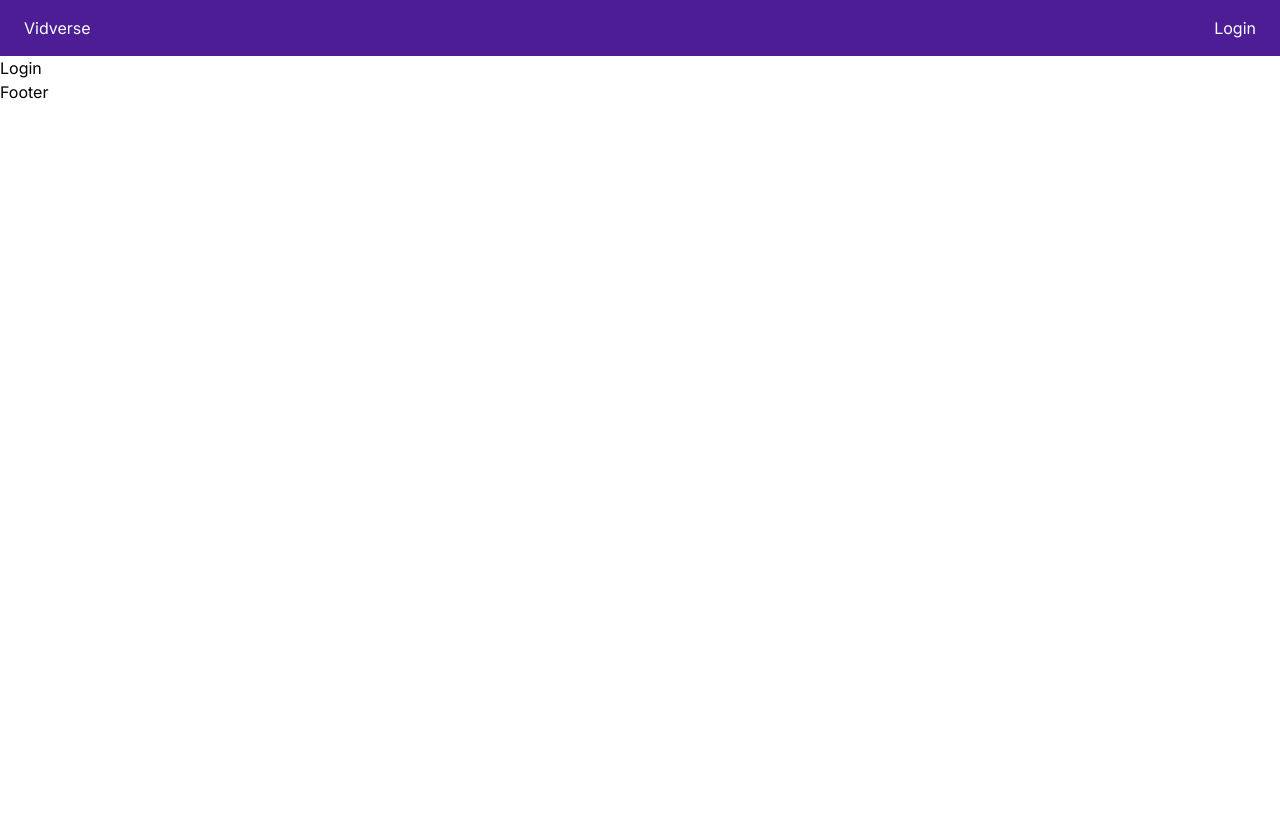
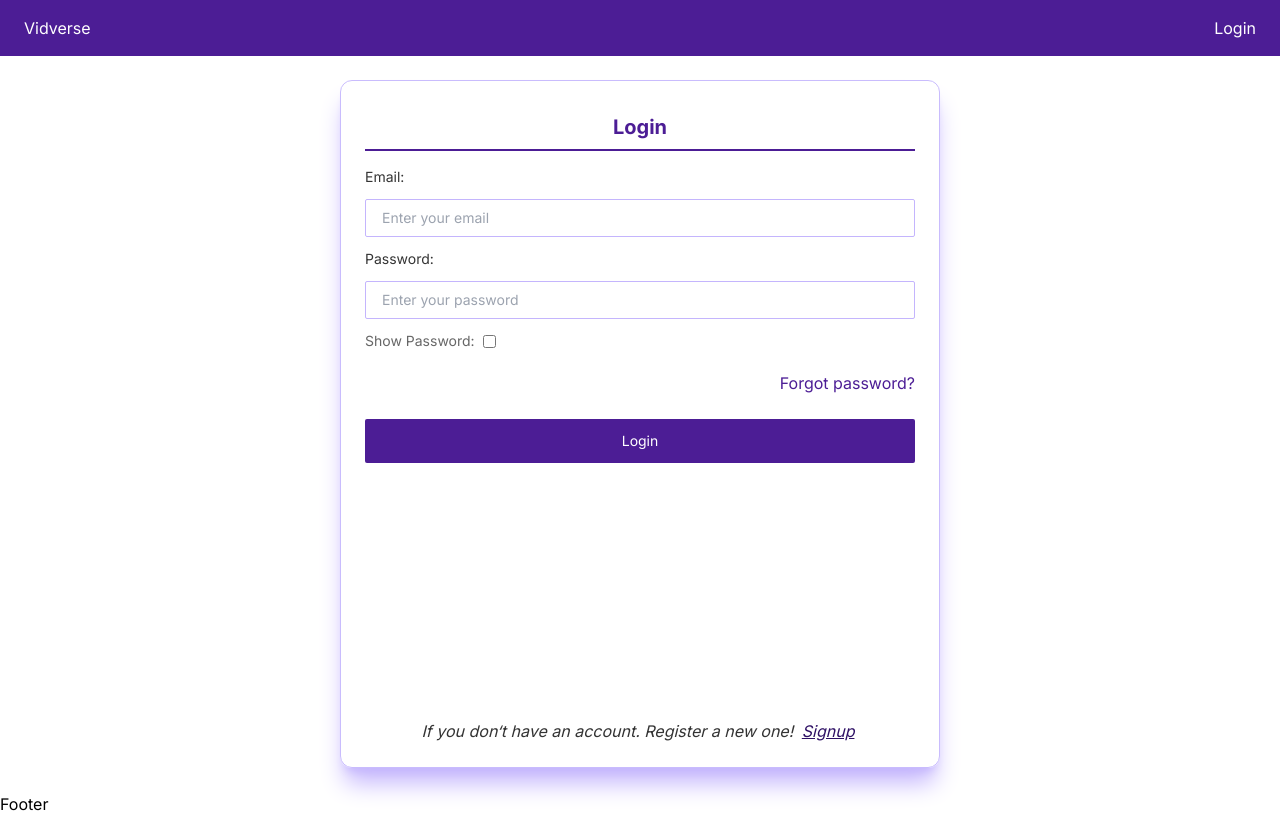
Before and after one commit to raihan2bd/vidverse-client, a Next.js app: page /login in a window 1280 px wide. Built offline with nearby package versions, Linux system fonts and the light colour scheme.

Commit message:
Add login page layout with necessary styles

```diff
--- a/src/app/login/page.tsx
+++ b/src/app/login/page.tsx
@@ -1,26 +1,82 @@
-"use client"
-import {FormEvent} from 'react'
-import axios from 'axios'
+"use client";
+import { FormEvent, useState } from "react";
+import Link from "next/link";
+import axios from "axios";
+import Input from "@/components/UI/input";
+import Button from "@/components/UI/Button";
 
 const Login = () => {
+  const [showPass, setShowPass] = useState(false);
+
+  const handleShowPass = () => {
+    setShowPass((prev) => !prev);
+  };
+
   const formSubmitHandler = async (event: FormEvent<HTMLFormElement>) => {
-    event.preventDefault()
+    event.preventDefault();
     try {
+      axios.defaults.withCredentials = true;
 
-      axios.defaults.withCredentials = true
-
-      const res = await axios.post("http://localhost:4000/api/v1/auth/login", {})
+      const res = await axios.post(
+        "http://localhost:4000/api/v1/auth/login",
+        {}
+      );
       // const result = await res.json()
       // console.log(result)
-      console.log(res.data)
+      console.log(res.data);
     } catch (error) {
-      console.log(error)
+      console.log(error);
     }
-  }
+  };
 
-  return <form onSubmit={formSubmitHandler}>
-    <button type="submit">Login</button>
-  </form>
-}
+  return (
+    <section className="flex flex-col justify-center items-center p-6">
+      <form
+        className="flex flex-col border border-violet-300/90 p-4 md:p-6 min-h-[calc(100vh-7rem)] w-[600px] max-w-[100%] shadow-xl shadow-violet-300 rounded-xl overflow-y-auto"
+        onSubmit={formSubmitHandler}
+      >
+        <h2 className="text-center text-xl border-0 border-b-2 font-bold border-violet-900 p-2 text-violet-900 mb-3">
+          Login
+        </h2>
+        <Input
+          name="email"
+          type="email"
+          label="Email"
+          inputError={null}
+          required
+          placeholder="Enter your email"
+        />
+        <Input
+          name="password"
+          type={showPass ? "text" : "password"}
+          label="Password"
+          inputError={null}
+          required
+          placeholder="Enter your password"
+        />
+        <Input
+          wrapperCls="flex items-center gap-2 text-black/60 text-sm"
+          inputCls="w-fit"
+          name="show"
+          type="checkbox"
+          label="Show Password"
+          onChange={handleShowPass}
+        />
+
+        <Link
+          className="text-violet-900 block w-fit ms-auto my-4"
+          href="/forgot-pass"
+        >
+          Forgot password?
+        </Link>
+
+        <Button btnClass="block w-full ms-auto mt-2 py-3" type="submit">
+          Login
+        </Button>
+        <p className="text-center block mt-auto italic text-black/80 pt-2">If you don&lsquo;t have an account. Register a new one! <Link className="text-violet-950 underline p-1" href="/signup">Signup</Link></p>
+      </form>
+    </section>
+  );
+};
 
 export default Login;
```
